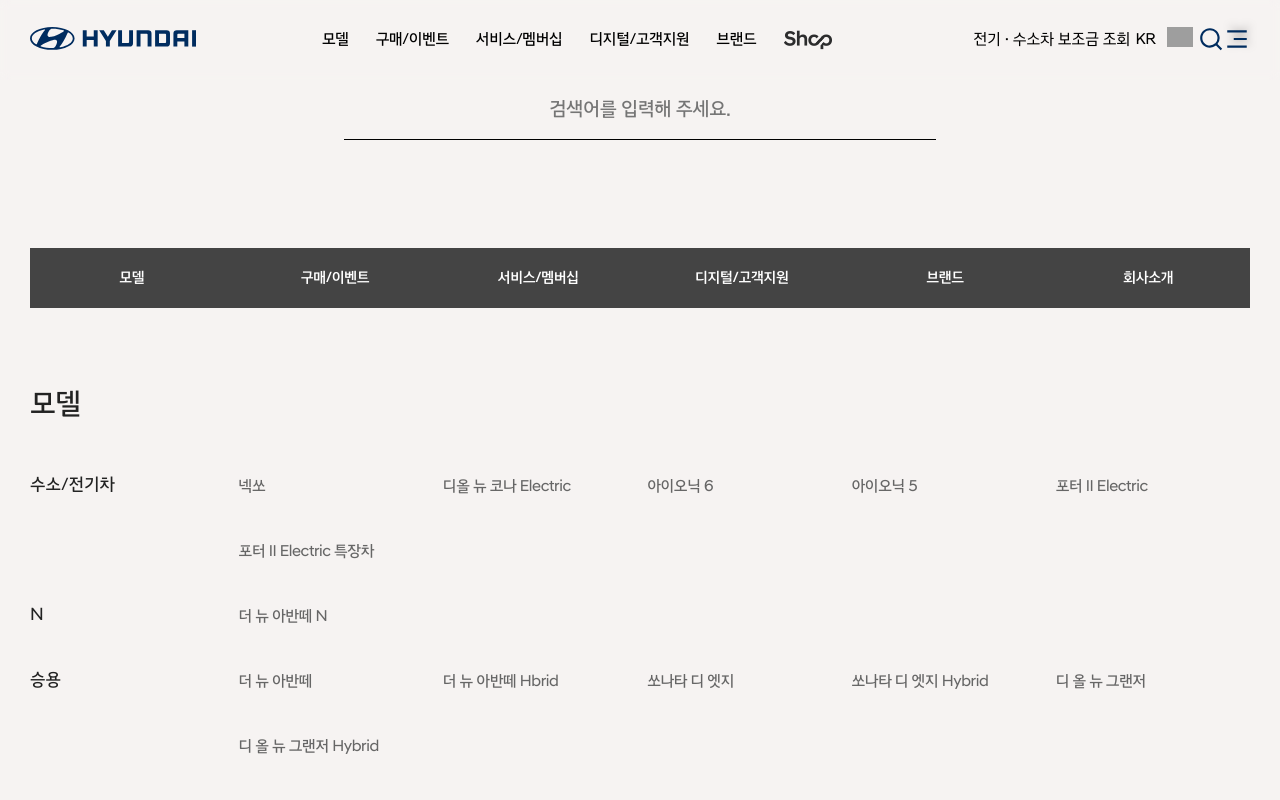
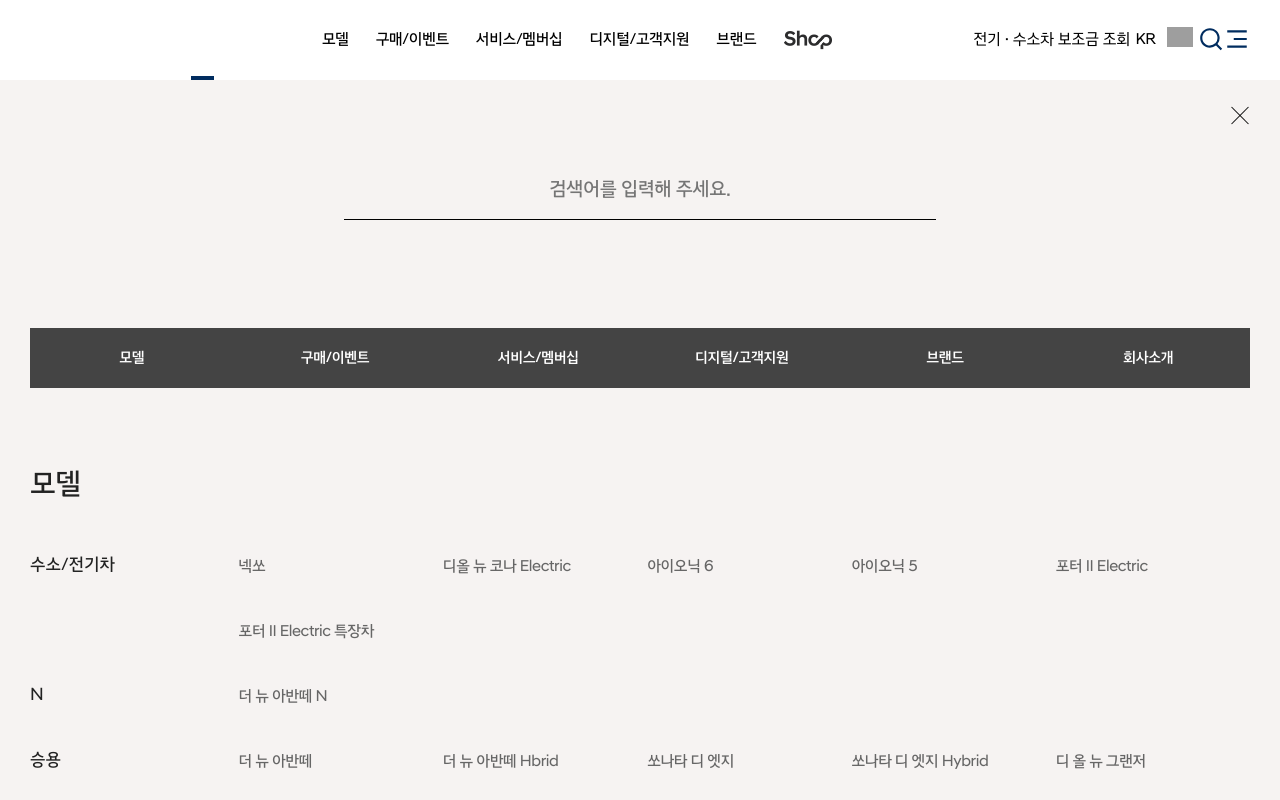
Before and after one commit to choikyusu/hyundai, a Next.js app: page / in a window 1280 px wide. Both pictures are taken after a click on the button 1236 px from the left and 40 px from the top of the page. Shown: the top 800 px of the page. Built offline with nearby package versions, Linux system fonts and the light colour scheme; grey boxes are pictures that could not be loaded.

Commit message:
fix: menu type을 context api로 변경
- body와 header둘다 menu type으로 영향을 받아야해서 변경

```diff
--- a/src/components/Body/AllMenu/AllMenu.tsx
+++ b/src/components/Body/AllMenu/AllMenu.tsx
@@ -6,7 +6,7 @@
 import { useMenuProvider } from '@/src/contexts/MenuContext';
 
 export const AllMenu = () => {
-  const { setOpenMenu } = useMenuProvider();
+  const { setHeaderType } = useMenuProvider();
   const { keyword, treeList, filteredTreeList, onChange } = useAllMenu();
   return (
     <Styled.AllMenu>
@@ -15,7 +15,7 @@
         <Styled.ContentWrap>
           <TabMenu treeList={treeList} />
           <TabContent treeList={filteredTreeList} keyword={keyword} />
-          <Styled.CloseButton onClick={() => setOpenMenu(false)} />
+          <Styled.CloseButton onClick={() => setHeaderType('None')} />
         </Styled.ContentWrap>
       </Styled.Container>
     </Styled.AllMenu>
--- a/src/components/Body/Body.tsx
+++ b/src/components/Body/Body.tsx
@@ -3,13 +3,15 @@
 import { SlideMainBanner } from './SlideMainBanner/SlideMainBanner';
 import { AllMenu } from './AllMenu/AllMenu';
 import { useMenuProvider } from '@/src/contexts/MenuContext';
+import { useViewportSize } from '@/src/hooks/useViewportSize';
 
 export const Body = () => {
-  const { isOpenMenu } = useMenuProvider();
+  const { headerType } = useMenuProvider();
+  const { isMobile } = useViewportSize();
 
   return (
     <Styled.ContantArea>
-      {isOpenMenu ? (
+      {headerType === 'Menu' && !isMobile() ? (
         <AllMenu />
       ) : (
         <Styled.Container>
--- a/src/components/Header/Dim/Dim.tsx
+++ b/src/components/Header/Dim/Dim.tsx
@@ -1,11 +1,19 @@
+import { useMenuProvider } from '@/src/contexts/MenuContext';
+import { useViewportSize } from '@/src/hooks/useViewportSize';
 import { styled } from 'styled-components';
 
-interface DimProps {
-  isShow: boolean;
-}
+export const Dim = () => {
+  const { headerType } = useMenuProvider();
+  const { isMobile } = useViewportSize();
 
-export const Dim = ({ isShow }: DimProps) => {
-  return <Style.Dim $isShow={isShow} />;
+  return (
+    <Style.Dim
+      $isShow={
+        (isMobile() && headerType !== 'None') ||
+        (!isMobile() && headerType !== 'Menu' && headerType !== 'None')
+      }
+    />
+  );
 };
 
 const Style = {
--- a/src/components/Header/Header.tsx
+++ b/src/components/Header/Header.tsx
@@ -6,14 +6,13 @@
 import { styled } from 'styled-components';
 
 export const Header = () => {
-  const { scrollPercentage, headerType, onClickType } = useHeader();
+  const { scrollPercentage, onClickType } = useHeader();
 
   return (
     <TabArea>
-      <Dim isShow={headerType !== 'None'} />
+      <Dim />
       <Styled.NavigationBar $scrollPercentage={scrollPercentage} />
       <MainHeader
-        headerType={headerType}
         onClickType={onClickType}
         isMovedScroll={scrollPercentage > 0}
       />
--- a/src/components/Header/MainHeader/Gnb/Gnb.tsx
+++ b/src/components/Header/MainHeader/Gnb/Gnb.tsx
@@ -5,13 +5,15 @@
 import { LnbBottomList } from './LnbBottomList/LnbBottomList';
 import { useState } from 'react';
 import { useViewportSize } from '@/src/hooks/useViewportSize';
+import { useMenuProvider } from '@/src/contexts/MenuContext';
 
 interface MobileSearchProps {
-  headerType: HeaderMenuType;
   onClickType: (type: HeaderMenuType) => void;
 }
 
-export const Gnb = ({ headerType, onClickType }: MobileSearchProps) => {
+export const Gnb = ({ onClickType }: MobileSearchProps) => {
+  const { headerType } = useMenuProvider();
+
   const [el, setEl] = useState<HTMLDivElement | null>(null);
   const { isMobile } = useViewportSize();
 
@@ -20,7 +22,7 @@
       <Styled.MenuBar ref={(el: HTMLDivElement) => setEl(el)} />
       <Styled.LnbMenu>
         <LnbList el={el} />
-        <Login headerType={headerType} onClickType={onClickType} />
+        <Login onClickType={onClickType} />
         <GnbEvent isShow={isMobile()} />
         <LnbBottomList />
       </Styled.LnbMenu>
--- a/src/components/Header/MainHeader/Gnb/Login/Login.tsx
+++ b/src/components/Header/MainHeader/Gnb/Login/Login.tsx
@@ -8,13 +8,15 @@
 import { PCLogin } from './PCLogin/PCLogin';
 import { UnifiedSearch } from '../../Search/MobileSearch/UnifiedSearch/UnifiedSearch';
 import { MdOutlineCancel } from 'react-icons/md';
+import { useMenuProvider } from '@/src/contexts/MenuContext';
 
 interface LoginProps {
   onClickType: (type: HeaderMenuType) => void;
-  headerType: HeaderMenuType;
 }
 
-export const Login = ({ headerType, onClickType }: LoginProps) => {
+export const Login = ({ onClickType }: LoginProps) => {
+  const { headerType } = useMenuProvider();
+
   const { isMobile } = useViewportSize();
 
   const [language, setLanguage] = useState('KR');
--- a/src/components/Header/MainHeader/MainHeader.tsx
+++ b/src/components/Header/MainHeader/MainHeader.tsx
@@ -4,26 +4,29 @@
 import { TopMobileArea } from './TopMobileArea/TopMobileArea';
 import { Gnb } from './Gnb/Gnb';
 import React from 'react';
+import { useMenuProvider } from '@/src/contexts/MenuContext';
 
 interface MainHeaderProps {
-  headerType: HeaderMenuType;
   onClickType: (type: HeaderMenuType) => void;
   isMovedScroll: boolean;
 }
 
 export const MainHeader = React.memo(
-  ({ isMovedScroll, headerType, onClickType }: MainHeaderProps) => {
+  ({ isMovedScroll, onClickType }: MainHeaderProps) => {
+    const { headerType } = useMenuProvider();
+
     const headerStyles = HEADER_STYLE[headerType];
 
     return (
       <Styled.Header
         $headerStyles={headerStyles}
         $isMovedScroll={isMovedScroll}
+        $headerType={headerType}
       >
         <Styled.InnerWrap>
-          <TopMobileArea headerType={headerType} onClickType={onClickType} />
-          <MobileSearch headerType={headerType} />
-          <Gnb headerType={headerType} onClickType={onClickType} />
+          <TopMobileArea onClickType={onClickType} />
+          <MobileSearch />
+          <Gnb onClickType={onClickType} />
         </Styled.InnerWrap>
       </Styled.Header>
     );
@@ -34,13 +37,13 @@
   Header: styled(CommonStyled.Header)<{
     $headerStyles: CSSProp;
     $isMovedScroll: boolean;
+    $headerType: HeaderMenuType;
   }>`
     @media screen and (max-width: 767px) .header {
       height: 55px;
     }
 
     @media screen and (min-width: 768px) {
-      position: relative;
       top: 0;
       width: 100%;
       padding: 0 30px;
@@ -48,7 +51,12 @@
     }
 
     @media screen and (max-width: 9999px) {
-      position: fixed;
+      position: ${props => {
+        if (props.$isMovedScroll) return 'fixed';
+        if (!props.$isMovedScroll && props.$headerType === 'None')
+          return 'absolute';
+        return 'relative';
+      }};
       top: 0;
       background: ${props =>
         props.$isMovedScroll ? 'hsla(0,0%,100%,.9)' : 'transparent'};
--- a/src/components/Header/MainHeader/Search/MobileSearch/MobileSearch.tsx
+++ b/src/components/Header/MainHeader/Search/MobileSearch/MobileSearch.tsx
@@ -4,12 +4,11 @@
 import { MobileTabList } from './MobileTabList/MobileTabList';
 import { TabMenu } from './TabMenu/TabMenu';
 import { UnifiedSearch } from './UnifiedSearch/UnifiedSearch';
+import { useMenuProvider } from '@/src/contexts/MenuContext';
 
-interface MobileSearchProps {
-  headerType: HeaderMenuType;
-}
+export const MobileSearch = () => {
+  const { headerType } = useMenuProvider();
 
-export const MobileSearch = ({ headerType }: MobileSearchProps) => {
   const {
     keywordType,
     searchKeyword,
--- a/src/components/Header/MainHeader/TopMobileArea/MobileController/MobileController.tsx
+++ b/src/components/Header/MainHeader/TopMobileArea/MobileController/MobileController.tsx
@@ -3,11 +3,11 @@
 import { TopMobileAreaProps } from '../TopMobileArea';
 import { TextLink } from './TextLink/TextLink';
 import { CommonStyled } from '@/src/styles/CommonStyled';
+import { useMenuProvider } from '@/src/contexts/MenuContext';
 
-export const MobileController = ({
-  headerType,
-  onClickType,
-}: TopMobileAreaProps) => {
+export const MobileController = ({ onClickType }: TopMobileAreaProps) => {
+  const { headerType } = useMenuProvider();
+
   return (
     <Styled.MobileController>
       <TextLink headerType={headerType} />
--- a/src/components/Header/MainHeader/TopMobileArea/TopMobileArea.tsx
+++ b/src/components/Header/MainHeader/TopMobileArea/TopMobileArea.tsx
@@ -1,20 +1,19 @@
 import { CSSProp, css, styled } from 'styled-components';
 import { Logo } from './Logo/Logo';
 import { MobileController } from './MobileController/MobileController';
+import { useMenuProvider } from '@/src/contexts/MenuContext';
 
 export interface TopMobileAreaProps {
-  headerType: HeaderMenuType;
   onClickType: (type: HeaderMenuType) => void;
 }
 
-export const TopMobileArea = ({
-  headerType,
-  onClickType,
-}: TopMobileAreaProps) => {
+export const TopMobileArea = ({ onClickType }: TopMobileAreaProps) => {
+  const { headerType } = useMenuProvider();
+
   return (
     <Styled.TopMobileArea $areaStyle={AREA_STYLE[headerType]}>
       <Logo isClicked={headerType !== 'None'} />
-      <MobileController headerType={headerType} onClickType={onClickType} />
+      <MobileController onClickType={onClickType} />
     </Styled.TopMobileArea>
   );
 };
--- a/src/components/Header/useHeader.ts
+++ b/src/components/Header/useHeader.ts
@@ -4,27 +4,16 @@
 
 export const useHeader = () => {
   const [scrollPercentage, setScrollPercentage] = useState(0);
-  const [headerType, setHeaderType] = useState<HeaderMenuType>('None');
 
   const { isMobile } = useViewportSize();
-  const { setOpenMenu } = useMenuProvider();
+  const { setHeaderType } = useMenuProvider();
 
   const onClickType = useCallback(
     (type: HeaderMenuType) => {
-      if (isMobile()) {
-        setHeaderType(prev => {
-          if (prev === type) return 'None';
-          return type;
-        });
-      } else if (type === 'Menu') {
-        setOpenMenu(true);
-        setHeaderType('None');
-      } else {
-        setHeaderType(prev => {
-          if (prev === type) return 'None';
-          return type;
-        });
-      }
+      setHeaderType(prev => {
+        if (prev === type) return 'None';
+        return type;
+      });
     },
     [isMobile],
   );
@@ -37,7 +26,7 @@
     };
   }, []);
 
-  return { scrollPercentage, headerType, onClickType };
+  return { scrollPercentage, onClickType };
 
   function scrollEvent() {
     const windowHeight = window.innerHeight;
--- a/src/contexts/MenuContext.tsx
+++ b/src/contexts/MenuContext.tsx
@@ -1,13 +1,13 @@
 import React, { createContext, useContext, useMemo, useState } from 'react';
 
 type MenuContextProps = {
-  isOpenMenu: boolean;
-  setOpenMenu: React.Dispatch<React.SetStateAction<boolean>>;
+  headerType: HeaderMenuType;
+  setHeaderType: React.Dispatch<React.SetStateAction<HeaderMenuType>>;
 };
 
 const MenuContext = createContext<MenuContextProps>({
-  isOpenMenu: false,
-  setOpenMenu: () => undefined,
+  headerType: 'None',
+  setHeaderType: () => undefined,
 });
 
 export default function MenuProvider({
@@ -15,14 +15,14 @@
 }: {
   children: React.ReactNode;
 }) {
-  const [isOpenMenu, setOpenMenu] = useState<boolean>(false);
+  const [headerType, setHeaderType] = useState<HeaderMenuType>('None');
 
   const value = useMemo(
     () => ({
-      isOpenMenu,
-      setOpenMenu,
+      headerType,
+      setHeaderType,
     }),
-    [isOpenMenu, setOpenMenu],
+    [headerType, setHeaderType],
   );
 
   return <MenuContext.Provider value={value}>{children}</MenuContext.Provider>;
```
